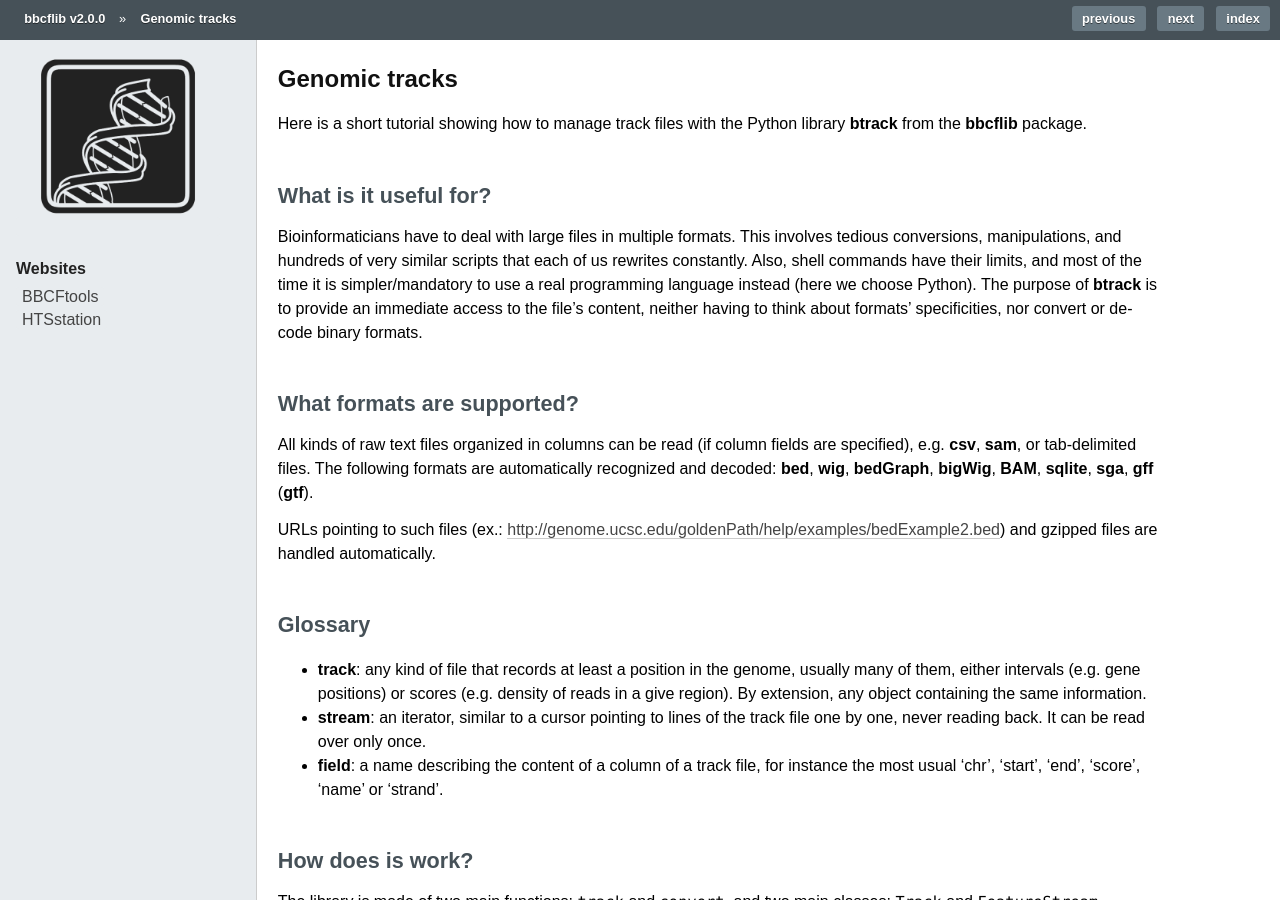
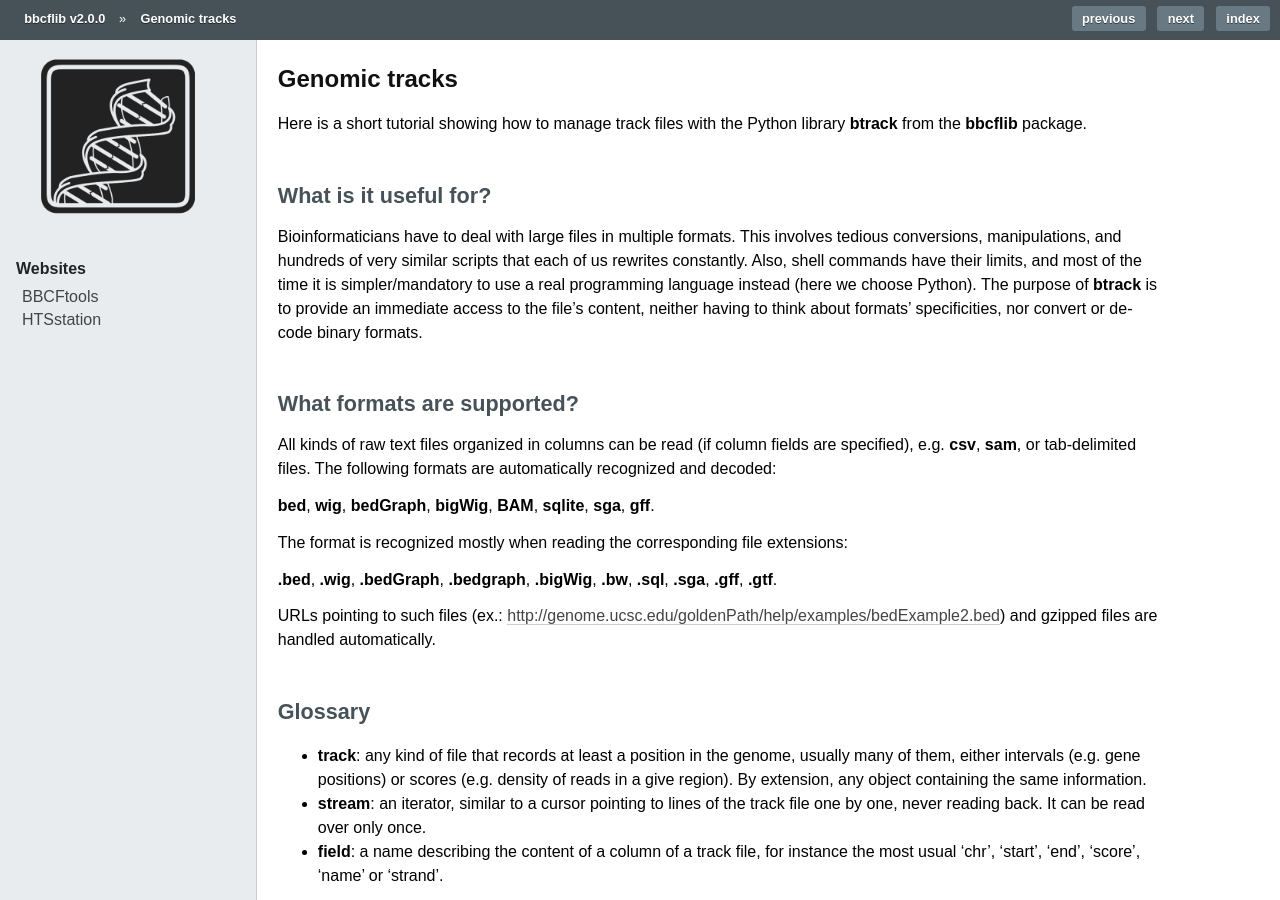
Before and after one commit to bbcf/bbcflib, a Sphinx documentation site: the page built from doc/tutorial_btrack.rst, in a window 1280 px wide and 900 px high. Built offline with Sphinx 7.4.7, drawn with Linux system fonts in a browser that asks for light colours; formulas are drawn with MathJax 3; pages that are not in the unit, such as notebooks, are missing from menus.

Commit message:
file extensions

```diff
--- a/doc/tutorial_btrack.rst
+++ b/doc/tutorial_btrack.rst
@@ -19,7 +19,12 @@ What formats are supported?
 All kinds of raw text files organized in columns can be read (if column fields are specified),
 e.g. **csv**, **sam**, or tab-delimited files.
 The following formats are automatically recognized and decoded:
-**bed**, **wig**, **bedGraph**, **bigWig**, **BAM**, **sqlite**, **sga**, **gff** (**gtf**).
+
+**bed**, **wig**, **bedGraph**, **bigWig**, **BAM**, **sqlite**, **sga**, **gff**.
+
+The format is recognized mostly when reading the corresponding file extensions:
+
+**.bed**, **.wig**, **.bedGraph**, **.bedgraph**, **.bigWig**, **.bw**, **.sql**, **.sga**, **.gff**, **.gtf**.
 
 URLs pointing to such files (ex.: http://genome.ucsc.edu/goldenPath/help/examples/bedExample2.bed)
 and gzipped files are handled automatically.
@@ -169,7 +174,6 @@ Advanced features
 
     s = FeatureStream(generator(), fields=['chr','start','end'])
 
-
 * Items are converted to a specific type upon reading and writing, depending on the field name.
   The conversion functions are given in a dictionary called ``intypes`` (converting from text to Python object)
   and ``outtypes``
```
